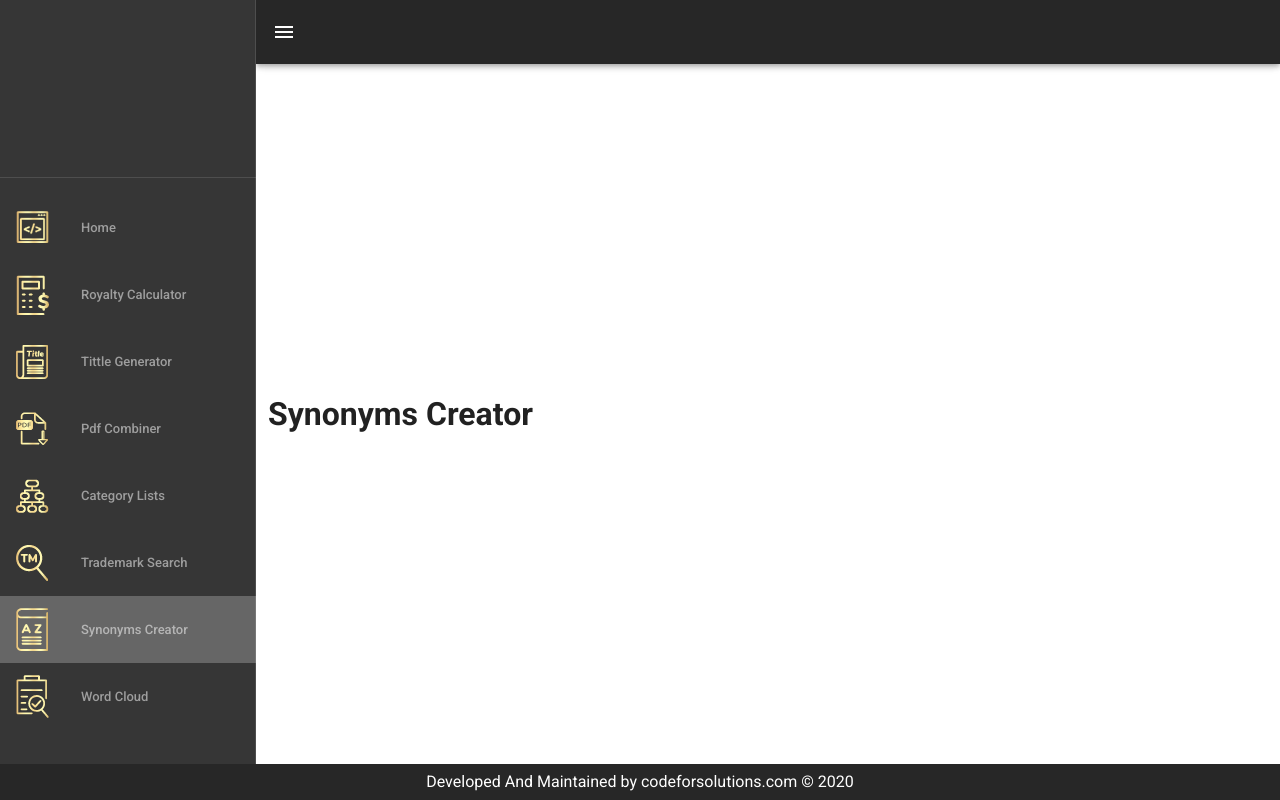
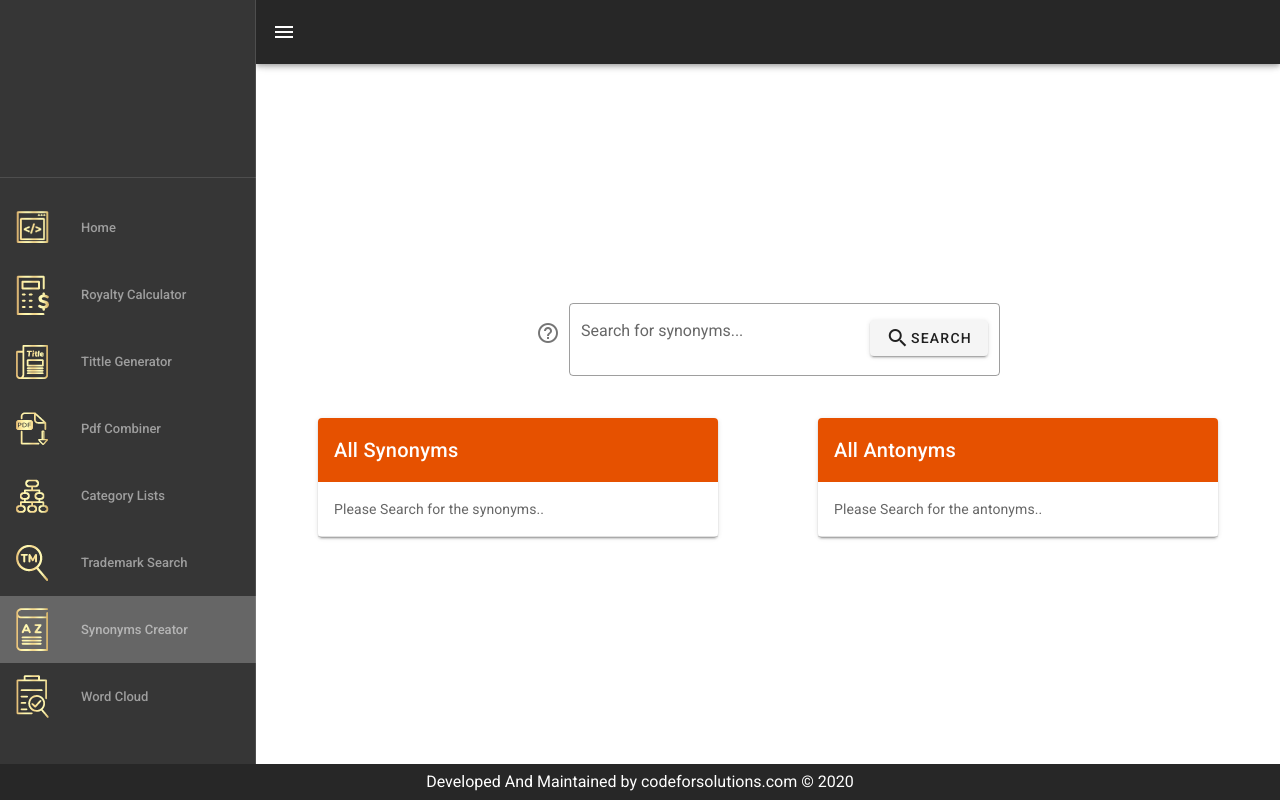
Before and after one commit to mdShakilHossainNsu2018/kdp_app, a Vue app: page /synonyms-creator in a window 1280 px wide. Built offline with nearby package versions, Linux system fonts and the light colour scheme; what vue-clipboard2, vue-friendly-iframe would draw is missing.

Commit message:
SynonymsCreator.vue

```diff
--- a/src/components/SynonymsCreator.vue
+++ b/src/components/SynonymsCreator.vue
@@ -1,12 +1,211 @@
 <template>
-    <div>
-        <h1>Synonyms Creator</h1>
-    </div>
+    <v-container>
+        <v-form v-on:submit.prevent="clickMe">
+            <v-container style="max-width: 50%">
+                <v-row>
+                    <v-col cols="12">
+                        <v-text-field
+                                v-model="message"
+                                outlined
+                                clearable
+                                label="Search for synonyms..."
+                                type="text"
+
+                        >
+                            <template v-slot:prepend>
+                                <v-tooltip
+                                        bottom
+                                >
+                                    <template v-slot:activator="{ on }">
+                                        <v-icon v-on="on">mdi-help-circle-outline</v-icon>
+                                    </template>
+                                    Hit enter for synonyms...
+                                </v-tooltip>
+                            </template>
+                            <template v-slot:append>
+                                <v-fade-transition leave-absolute>
+                                    <v-progress-circular
+                                            v-if="loading"
+                                            size="24"
+                                            color="info"
+                                            indeterminate
+                                    ></v-progress-circular>
+<!--                                    <img v-else width="24" height="24" src="https://cdn.vuetifyjs.com/images/logos/v-alt.svg" alt="">-->
+                                </v-fade-transition>
+                                <v-btn @click="clickMe" class="mb-5"><v-icon>mdi-magnify</v-icon>Search</v-btn>
+                            </template>
+                        </v-text-field>
+
+                    </v-col>
+
+                </v-row>
+            </v-container>
+
+        </v-form>
+
+        <v-row>
+            <v-col>
+                <v-card
+                        class="mx-auto"
+                        max-width="400"
+                >
+                    <v-card-title class="white--text orange darken-4">
+                        All Synonyms
+
+                        <v-spacer></v-spacer>
+
+                    </v-card-title>
+
+                    <v-card-text class="pt-4" v-if="respondedData.length !== 0">
+                        Synonyms results For the {{respondedData.word}}
+                    </v-card-text>
+
+                    <v-card-text class="pt-4" v-else>
+                        Please Search for the synonyms..
+                    </v-card-text>
+
+                    <v-divider></v-divider>
+
+                    <v-virtual-scroll
+                            :items="respondedData.synonym"
+                            :item-height="50"
+                            height="300"
+                            v-if="respondedData.length !== 0"
+
+                    >
+                        <template v-slot="{ item }">
+                            <v-list-item>
+                                <v-list-item-content>
+                                    <v-list-item-title>{{ item }}</v-list-item-title>
+                                </v-list-item-content>
+                            </v-list-item>
+                        </template>
+                    </v-virtual-scroll>
+                </v-card>
+            </v-col>
+            <v-col>
+                    <v-card
+                            class="mx-auto"
+                            max-width="400"
+                    >
+                        <v-card-title class="white--text orange darken-4">
+                            All Antonyms
+
+                            <v-spacer></v-spacer>
+                        </v-card-title>
+
+                        <v-card-text class="pt-4" v-if="respondedData.length !== 0">
+                            Antonyms results For the {{respondedData.word}}
+                        </v-card-text>
+
+                        <v-card-text class="pt-4" v-else>
+                            Please Search for the antonyms..
+                        </v-card-text>
+
+                        <v-divider></v-divider>
+
+                        <v-virtual-scroll
+                                :items="respondedData.antonym"
+                                :item-height="50"
+                                height="300"
+                                v-if="respondedData.length !== 0"
+                        >
+                            <template v-slot="{ item }">
+                                <v-list-item>
+                                    <v-list-item-content>
+                                        <v-list-item-title>{{ item }}</v-list-item-title>
+                                    </v-list-item-content>
+
+                                </v-list-item>
+                            </template>
+                        </v-virtual-scroll>
+                    </v-card>
+            </v-col>
+<!--            <v-col>-->
+<!--                <v-card-->
+<!--                        class="mx-auto"-->
+<!--                        max-width="400"-->
+<!--                >-->
+<!--                    <v-card-title class="white&#45;&#45;text orange darken-4">-->
+<!--                        All Meanings-->
+
+<!--                        <v-spacer></v-spacer>-->
+<!--                    </v-card-title>-->
+
+<!--                    <v-card-text class="pt-4">-->
+<!--                        ceat, eos impedit nulla quos? Officiis, aperiam ducimus.-->
+<!--                    </v-card-text>-->
+
+<!--                    <v-divider></v-divider>-->
+
+<!--                    <v-virtual-scroll-->
+<!--                            :items="getMeanings"-->
+<!--                            :item-height="50"-->
+<!--                            height="300"-->
+<!--                    >-->
+<!--                        <template v-slot="{ item }">-->
+<!--                            <v-list-item>-->
+<!--                                <v-list-item-content>-->
+<!--                                    <v-list-item-title>{{ item }}</v-list-item-title>-->
+<!--                                </v-list-item-content>-->
+<!--                            </v-list-item>-->
+<!--                        </template>-->
+<!--                    </v-virtual-scroll>-->
+<!--                </v-card>-->
+<!--            </v-col>-->
+        </v-row>
+
+    </v-container>
 </template>
 
 <script>
+    import axios from 'axios';
     export default {
-        name: "SynonymsCreator"
+        name: "SynonymsCreator",
+        data: () => ({
+            message: '',
+            loading: false,
+            respondedData: []
+        }),
+
+        computed: {
+            // getMeanings(){
+            //     const meanings = []
+            //     console.log('noun')
+            //
+            //     if (this.respondedData.length){
+            //         this.respondedData.meaning.Noun.forEach(item=>{
+            //             meanings.push(item)
+            //         });
+            //
+            //         this.respondedData.meaning.Verb.forEach(item=>{
+            //             meanings.push(item)
+            //         })
+            //     }
+            //     console.log(this.respondedData)
+            //     console.log(meanings)
+            //     return meanings;
+            // }
+        },
+
+        methods: {
+            clickMe () {
+                this.loading = true
+                // this.message = 'Wait for it...'
+                if (this.message === ''){
+                    return;
+                }
+
+                axios.get(`https://salty-beyond-56733.herokuapp.com/api/dictionary/?q=${this.message}`).then(response => {
+                    this.respondedData = response.data.data
+                    console.log(response.data.data)
+                }).catch(error => console.log(error)).finally(() => {
+                    this.loading = false
+                    this.message = ''
+                })
+
+            }
+        },
     }
 </script>
 
```
